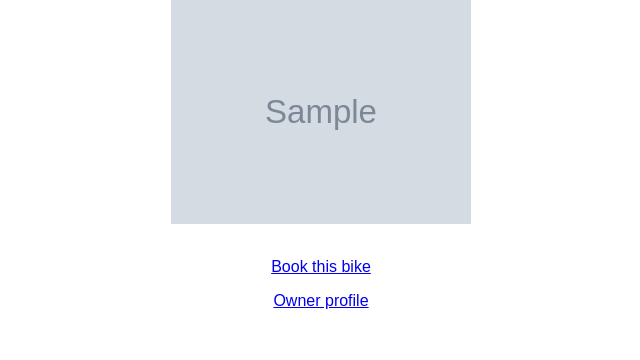
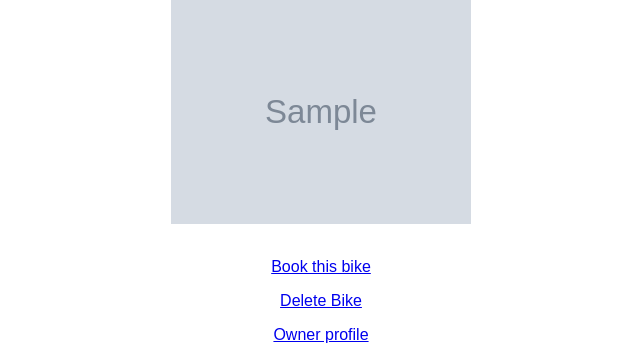
Before and after one commit to ambidextrous/Moddle, a Django app: page /bike/1/ in a window 1280 px wide. Shown: the part 801-1161 px from the top of the page, without its empty margins (319-959 px from the left). Before the commit the page ends 1110 px from the top, so only its background shows below. Run offline with Django 3.2, Linux system fonts and the light colour scheme; a user stored in the database is signed in; tables that the repository leaves empty hold one stand-in row (values such as "Sample post"); grey boxes marked "Sample" are stand-in pictures; some libraries are stand-ins or nearby versions.

Commit message:
Added delete bike functionality for owner.

```diff
--- a/moddle_project/moddle/views.py
+++ b/moddle_project/moddle/views.py
@@ -5,8 +5,11 @@ from django.http import HttpResponseRedirect, HttpResponse
 from django.core.urlresolvers import reverse
 from moddle.models import User, UserProfile, Bike, Booking
 from moddle.forms import UserForm, UserProfileForm, BikeForm, BookingForm
+from django.shortcuts import redirect
 # Imported to send lat-long info
 from django.http import JsonResponse
+from django.core.urlresolvers import reverse
+from django.http import HttpResponseRedirect
 
 def get_user_object(request):
     if request.user.is_authenticated():
@@ -78,6 +81,9 @@ def user_profile(request, username):
         users_bikes = Bike.objects.filter(owner=userprofile)
         context_dict['bikes'] = users_bikes
 
+        if request.GET.get('delete') == 'true':
+            context_dict['delete_success_message'] = True
+
     except UserProfile.DoesNotExist:
         # We get here if we didn't find the specified category.
         # Don't do anything -
@@ -86,6 +92,7 @@ def user_profile(request, username):
         context_dict['bikes'] = None
         context_dict['userprofile'] = None
 
+    print context_dict
     return render(request, 'moddle/user_profile.html', context=context_dict)
 
 def user_login(request):
@@ -262,6 +269,9 @@ def bike_profile(request, bike_id_slug):
 
         context_dict['bike'] = bike
 
+        userprofile = bike.owner
+        context_dict['userprofile'] = userprofile
+
     except Bike.DoesNotExist:
         # We get here if we didn't find the specified category.
         # Don't do anything -
@@ -343,3 +353,29 @@ def storelatlong(request):
     profile.longitude = lng
     profile.save()
     return HttpResponse("OK")
+
+@login_required
+def delete_bike(request, bike_id_slug):
+    context_dict = {}
+    deletionStatus = "?delete=false"
+
+    try:
+        # Can we find a bike with the given bike id slug?
+        # If we can't, the .get() method raises a DoesNotExist exception.
+        # So the .get() method returns one model instance or raises an exception.
+
+        bike = Bike.objects.get(id=bike_id_slug)
+        if request.user.userprofile == bike.owner:
+            #bike = Bike.objects.get(id=bike_id_slug)
+            bike.delete()
+            deletionStatus = "?delete=true"
+
+    except Bike.DoesNotExist:
+        # We get here if we didn't find the specified category.
+        # Don't do anything -
+        # the template will display the "no category" message for us.
+        print "Bike does not exist"
+        context_dict['bike'] = None
+
+    #return redirect('user_profile', username=request.user.username)
+    return HttpResponseRedirect( reverse('user_profile', args=[request.user.username]) + deletionStatus )
--- a/moddle_project/moddle_project/urls.py
+++ b/moddle_project/moddle_project/urls.py
@@ -38,5 +38,6 @@ urlpatterns = [
     url(r'^(?P<username>[\w\-]+)/mybookings/$', views.view_bookings, name='view_bookings'),
     url(r'^(?P<username>[\w\-]+)/addbike/$', views.upload_bike, name='upload_bike'),
     url(r'^bike/(?P<bike_id_slug>[\w\-]+)/$', views.bike_profile, name='bike_profile'),
+    url(r'^bike/(?P<bike_id_slug>[\w\-]+)/delete/$', views.delete_bike, name='delete_bike'),
     url(r'^(?P<bike_id_slug>[\w\-]+)/request/$', views.request_bike, name='request_bike'),
 ] + static(settings.MEDIA_URL, document_root=settings.MEDIA_ROOT)
--- a/moddle_project/templates/moddle/bike_profile.html
+++ b/moddle_project/templates/moddle/bike_profile.html
@@ -33,7 +33,9 @@
 		</p>
 		{% endif %}
 
-
+		{% if request.user.userprofile == userprofile and user.is_authenticated %}
+		<p> <a href="{% url 'delete_bike' bike.id %}">Delete Bike</a></p>
+		{% endif %}
 
 		<p hidden id=userLat>{{ bike.owner.latitude }}</p>
 		<p hidden id=userLong>{{ bike.owner.longitude }}</p>
--- a/moddle_project/templates/moddle/user_profile.html
+++ b/moddle_project/templates/moddle/user_profile.html
@@ -2,6 +2,10 @@
 {% load staticfiles %}
 
 {% block body_block %}
+
+{% if delete_success_message %}
+<h1>Bike successfully deleted!</h1>
+{% endif %}
 
 {% if request.user == userprofile.user and user.is_authenticated %}
     <h1>Welcome back {{ userprofile.user.first_name }}!</h1>
```
